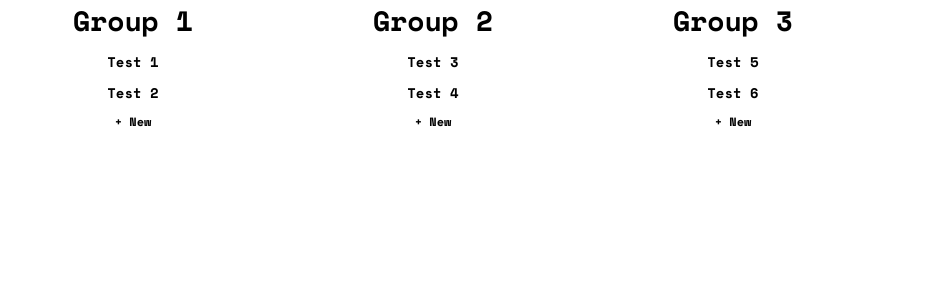
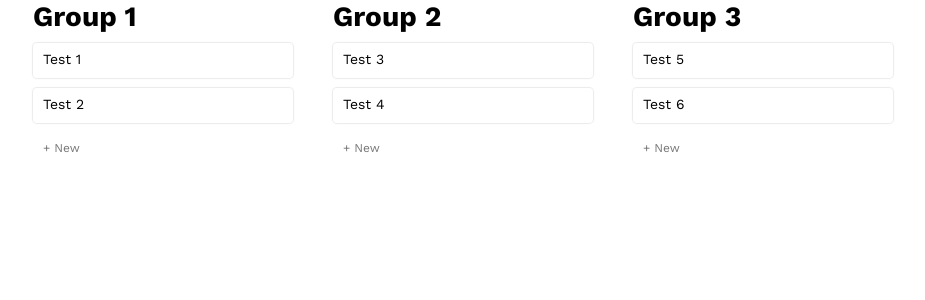
Before and after one commit to SuryaNelakanti/notion-lookalike, a React (Vite) app: page / in a window 1280 px wide. Shown: the top 300 px of the page, without its empty margins (207-1132 px from the left). Built offline with nearby package versions, Linux system fonts and the light colour scheme.

Commit message:
style updations to make it look cleaner

```diff
--- a/src/assets/scss/_base.scss
+++ b/src/assets/scss/_base.scss
@@ -43,7 +43,7 @@
 
   body {
     margin: 0;
-    font-family: 'Space Mono', monospace;;
+    font-family: 'Work Sans', sans-serif;
     -webkit-font-smoothing: antialiased;
     -moz-osx-font-smoothing: grayscale;
   }
--- a/src/assets/scss/_colors.scss
+++ b/src/assets/scss/_colors.scss
@@ -1,6 +1,6 @@
 
 // Grays.
-$gray-200: #999999;
-$gray-300: #777777;
-$gray-500: #555555;
-$gray-600: #37352f;
+$gray-200: rgba(153, 153, 153, 0.2);
+$gray-300: rgb(119, 119, 119);
+$gray-500: rgb(85, 85, 85);
+$gray-600: rgb(55, 53, 47);
--- a/src/assets/scss/_components.scss
+++ b/src/assets/scss/_components.scss
@@ -1 +1,3 @@
-@import '../../components/table/_table.scss'
+@import '../../components/table/_table.scss';
+@import '../../components/board-group/_board-group.scss';
+@import '../../components/note/_note.scss';
--- a/src/assets/scss/_typography.scss
+++ b/src/assets/scss/_typography.scss
@@ -1,18 +1,26 @@
 // Regular.
 .body-txt-1 {
     font-size: $body-txt-1;
+    font-style: 'Questrial', sans-serif;
+    font-weight: 300;
   }
 
   .body-txt-2 {
     font-size: $body-txt-2;
+    font-style: 'Questrial', sans-serif;
+    font-weight: 300;
   }
 
   .body-txt-3 {
     font-size: $body-txt-3;
+    font-style: 'Questrial', sans-serif;
+    font-weight: 300;
   }
 
   .body-txt-4 {
     font-size: $body-txt-4;
+    font-style: 'Questrial', sans-serif;
+    font-weight: 300;
   }
 
   .header-txt-1 {
--- a/src/assets/scss/main.scss
+++ b/src/assets/scss/main.scss
@@ -1,4 +1,4 @@
-@import url('https://fonts.googleapis.com/css2?family=Space+Mono:wght@400;700&display=swap');
+@import url('https://fonts.googleapis.com/css2?family=Questrial&family=Work+Sans:wght@400;700&display=swap');
 
 @import './custom_sizes';
 
--- a/src/components/note/_note.scss
+++ b/src/components/note/_note.scss
@@ -1,12 +1,11 @@
 .note{
     width: 260px;
     height: 35px;
-    border: 1px solid $gray-600;
+    box-shadow: 0 0 1px 1px $gray-200;
     padding: .8rem 1rem 1rem;
-    border-radius: 8px;
+    border-radius: 4px;
     display: flex;
-    align-items: center;
-    justify-content: center;
+    align-items: flex-start;
 }
 .note:hover{
     background-color: $gray-200;
--- a/src/components/table/_table.scss
+++ b/src/components/table/_table.scss
@@ -4,23 +4,3 @@
     justify-content: center;
     gap: 10rem;
 }
-.group{
-    display: flex;
-    flex-direction: column;
-    align-items: center;
-    width: 200px;
-    gap: 1rem;
-}
-
-.draggable-items{
-    width: 260px;
-    height: 35px;
-    border: 1px solid $gray-600;
-    border-radius: 8px;
-    display: flex;
-    align-items: center;
-    justify-content: center;
-}
-.draggable-items:hover{
-    background-color: $gray-200;
-}
```
